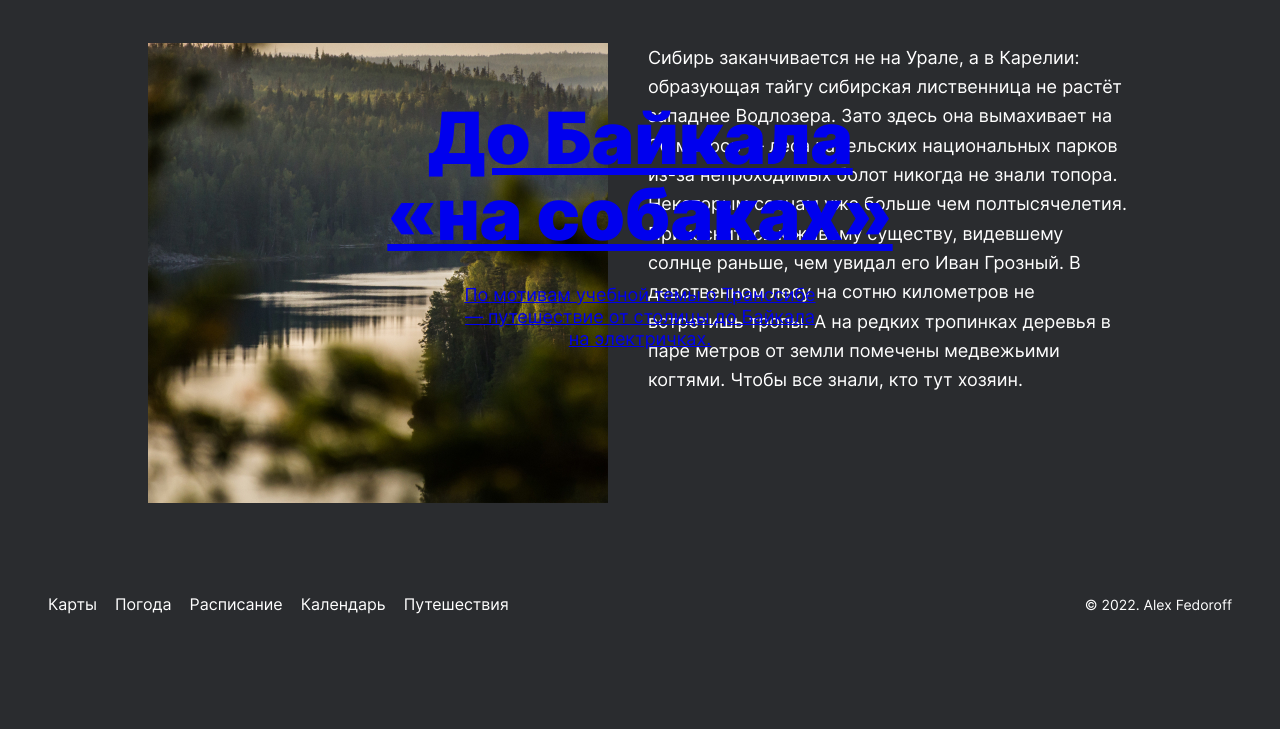
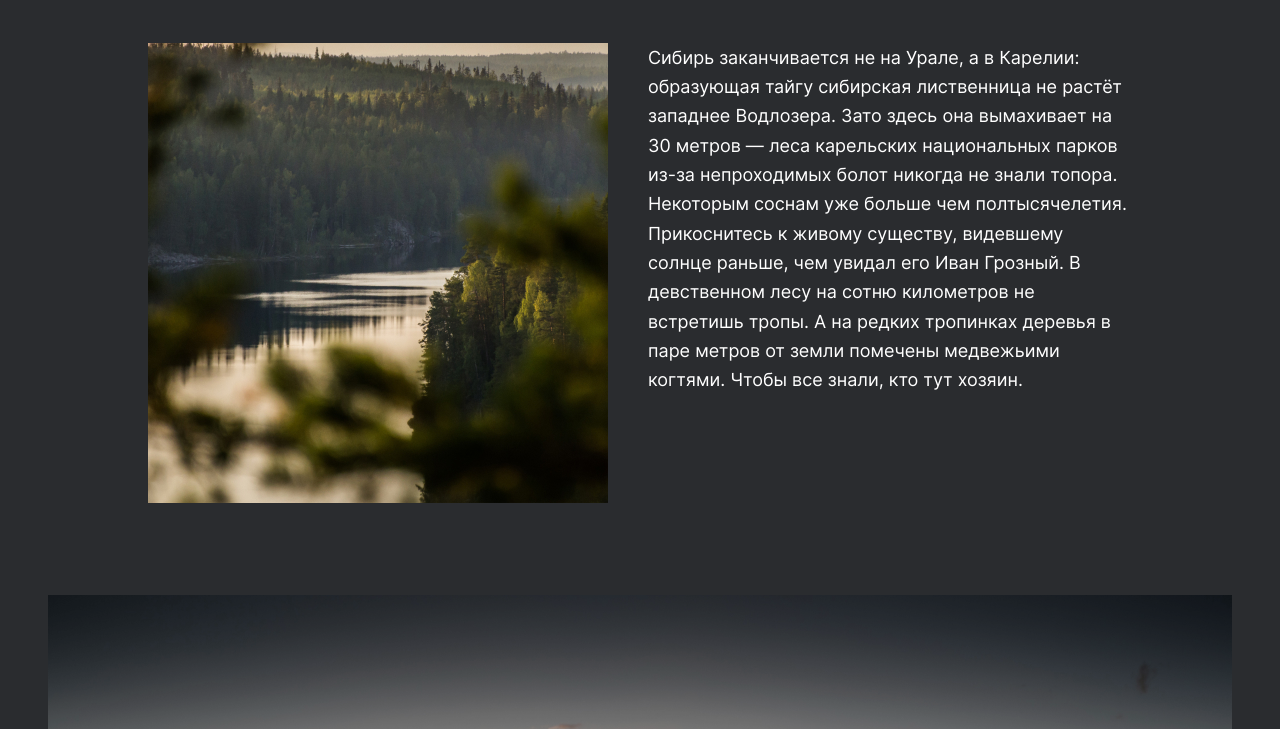
Before and after one commit to AlexFedoroff/russian-travel, a plain HTML site: page index.html in a window 1280 px wide. Shown: the part 5331-6060 px from the top of the page. Before the commit the page ends 5968 px from the top, so only its background shows below. Drawn offline with Linux system fonts and the light colour scheme.

Commit message:
for_review

```diff
--- a/blocks/cover/cover.css
+++ b/blocks/cover/cover.css
@@ -1,6 +1,3 @@
-@import url(./__subtitle/cover__subtitle.css);
-@import url(./__title/cover__title.css);
-
 .cover {
   max-width: 1184px;
   margin: 92px auto;
--- a/blocks/footer/footer.css
+++ b/blocks/footer/footer.css
@@ -1,7 +1,3 @@
-@import url(./__copyright/footer__copyright.css);
-@import url(./__link/footer__link.css);
-@import url(./__links/footer__links.css);
-
 .footer {
   display: flex;
   justify-content: space-between;
--- a/blocks/intro/intro.css
+++ b/blocks/intro/intro.css
@@ -1,9 +1,3 @@
-@import url(./__list/intro__list.css);
-@import url(./__text/intro__text.css);
-@import url(./__title/intro__title.css);
-@import url(./__list-items-containter/intro__list-items-container.css);
-@import url(./__list-item/intro__list-item.css);
-
 .intro {
     max-width: 984px;
     margin: 0 auto;
--- a/blocks/lead/lead.css
+++ b/blocks/lead/lead.css
@@ -1,8 +1,3 @@
-@import url(./__title/lead__title.css);
-@import url(./__subtitle/lead__subtitle.css);
-@import url(./__image/lead__image.css);
-@import url(./__caption/lead__caption.css);
-
 .lead {
   display: flex;
   max-width: 984px;
--- a/blocks/photo-grid/photo-grid.css
+++ b/blocks/photo-grid/photo-grid.css
@@ -1,5 +1,3 @@
-@import url(./__item/photo-grid__item.css);
-
 .photo-grid {
   display: grid;
   grid-gap: 16px;
--- a/blocks/place/place.css
+++ b/blocks/place/place.css
@@ -1,10 +1,3 @@
-@import url(./__image/place__image.css);
-@import url(./__paragraph/place__paragraph.css);
-@import url(./__title/place__title.css);
-@import url(./__website/place__website.css);
-@import url(./__website-url-heading/place__website-url-heading.css);
-@import url(./__website-link/place__website-link.css);
-
 .place {
     display: grid;
     max-width: 984px;
--- a/pages/index.css
+++ b/pages/index.css
@@ -2,11 +2,39 @@
 @import url(../vendor/fonts/inter.css);
 @import url(../blocks/header/header.css);
 @import url(../blocks/root/root.css);
+
 @import url(../blocks/lead/lead.css);
+@import url(../blocks/lead/__title/lead__title.css);
+@import url(../blocks/lead/__subtitle/lead__subtitle.css);
+@import url(../blocks/lead/__image/lead__image.css);
+@import url(../blocks/lead/__caption/lead__caption.css);
+
 @import url(../blocks/intro/intro.css);
+@import url(../blocks/intro/__list/intro__list.css);
+@import url(../blocks/intro/__text/intro__text.css);
+@import url(../blocks/intro/__title/intro__title.css);
+@import url(../blocks/intro/__list-items-containter/intro__list-items-container.css);
+@import url(../blocks/intro/__list-item/intro__list-item.css);
+
+
 @import url(../blocks/photo-grid/photo-grid.css);
+@import url(../blocks/photo-grid/__item/photo-grid__item.css);
+
 @import url(../blocks/places/places.css);
+
 @import url(../blocks/place/place.css);
+@import url(../blocks/place/__image/place__image.css);
+@import url(../blocks/place/__paragraph/place__paragraph.css);
+@import url(../blocks/place/__title/place__title.css);
+@import url(../blocks/place/__website/place__website.css);
+@import url(../blocks/place/__website-url-heading/place__website-url-heading.css);
+@import url(../blocks/place/__website-link/place__website-link.css);
+
 @import url(../blocks/cover/cover.css);
-@import url(./__overlay/cover__overlay.css);
+@import url(../blocks/cover/__overlay/cover__overlay.css);
+@import url(../blocks/cover/__subtitle/cover__subtitle.css);
+@import url(../blocks/cover/__title/cover__title.css);
+
 @import url(../blocks/footer/footer.css);
+@import url(../blocks/footer/__link/footer__link.css);
+@import url(../blocks/footer/__links/footer__links.css);
```
Also changed, not shown: blocks/cover/__overlay/cover__overlay.css (line endings or trailing spaces), blocks/footer/__copyright/footer__copyright.css (line endings or trailing spaces), vendor/fonts/inter.css.
